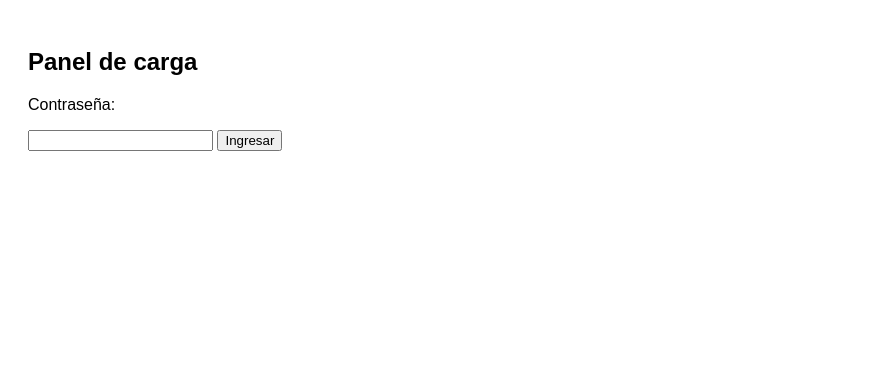
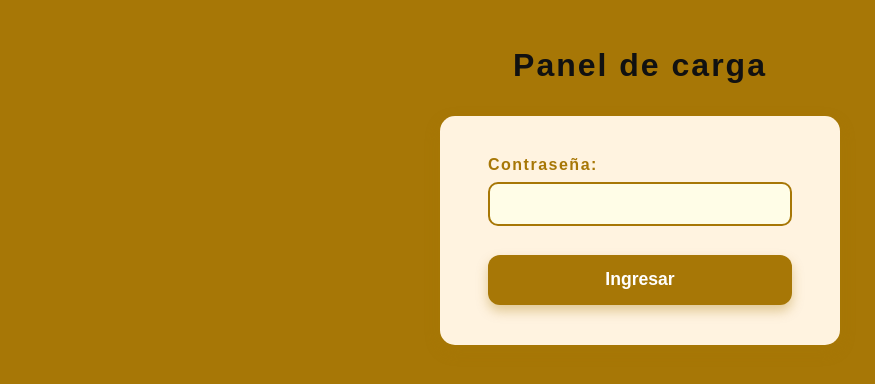
Before and after one commit to Agustin-Stella/Web, a plain HTML site: page public/admin.html in a window 1280 px wide. Shown: the whole page, without its empty margins (0-875 px from the left). Drawn offline with Linux system fonts and the light colour scheme.

Commit message:
script.js y panel de admin css

```diff
--- a/public/admin.html
+++ b/public/admin.html
@@ -2,6 +2,7 @@
 <html lang="es">
 <head>
   <meta charset="UTF-8">
+  <link rel="stylesheet" href="style-admin.css">
   <title>Panel Admin</title>
   <style>
     body { font-family: Arial; padding: 20px; }
--- /dev/null
+++ b/public/style-admin.css
@@ -0,0 +1,106 @@
+body {
+  font-family: "Poppins", sans-serif;
+  background-color: #a77706;
+  color: #111;
+  padding: 40px 20px;
+  display: flex;
+  flex-direction: column;
+  align-items: center;
+  min-height: 100vh;
+  margin: 0;
+}
+
+h2 {
+  margin-bottom: 2rem;
+  font-weight: 700;
+  font-size: 2rem;
+  color: #111;
+  letter-spacing: 2px;
+}
+
+#login, #form {
+  background-color: #fff3e0;
+  padding: 2.5rem 3rem;
+  border-radius: 15px;
+  box-shadow: 0 6px 15px rgb(167 119 6 / 30%);
+  max-width: 400px;
+  width: 100%;
+  box-sizing: border-box;
+}
+
+#login p, #form p {
+  font-weight: 600;
+  font-size: 1rem;
+  color: #a77706;
+  margin: 0 0 0.5rem 0;
+  letter-spacing: 1.5px;
+}
+
+input[type="password"], input[type="text"], input[type="number"], input[type="file"] {
+  width: 100%;
+  padding: 0.7rem 1rem;
+  margin-bottom: 1.8rem;
+  border: 2px solid #a77706;
+  border-radius: 10px;
+  font-size: 1rem;
+  font-family: "Poppins", sans-serif;
+  color: #111;
+  background-color: #fffde7;
+  transition: border-color 0.3s ease;
+  box-sizing: border-box;
+}
+
+input[type="password"]:focus,
+input[type="text"]:focus,
+input[type="number"]:focus {
+  border-color: #c28d1b;
+  outline: none;
+  box-shadow: 0 0 8px 2px rgba(194, 141, 27, 0.7);
+}
+
+button {
+  width: 100%;
+  padding: 0.9rem 1rem;
+  font-size: 1.1rem;
+  font-weight: 700;
+  border: none;
+  border-radius: 12px;
+  cursor: pointer;
+  color: #fff;
+  box-shadow: 0 6px 12px rgba(167, 119, 6, 0.35);
+  transition: background-color 0.25s ease;
+}
+
+#login button {
+  background-color: #a77706;
+}
+
+#login button:hover {
+  background-color: #c28d1b;
+}
+
+#login button:active {
+  background-color: #854f09;
+}
+
+#form button {
+  background-color: #c28d1b;
+}
+
+#form button:hover {
+  background-color: #a77706;
+}
+
+#form button:active {
+  background-color: #854f09;
+}
+
+@media (max-width: 480px) {
+  body {
+    padding: 30px 10px;
+  }
+
+  #login, #form {
+    padding: 2rem 1.5rem;
+  }
+}
```
Also changed, not shown: public/script.js (+24 -24 lines), 1 other file.
